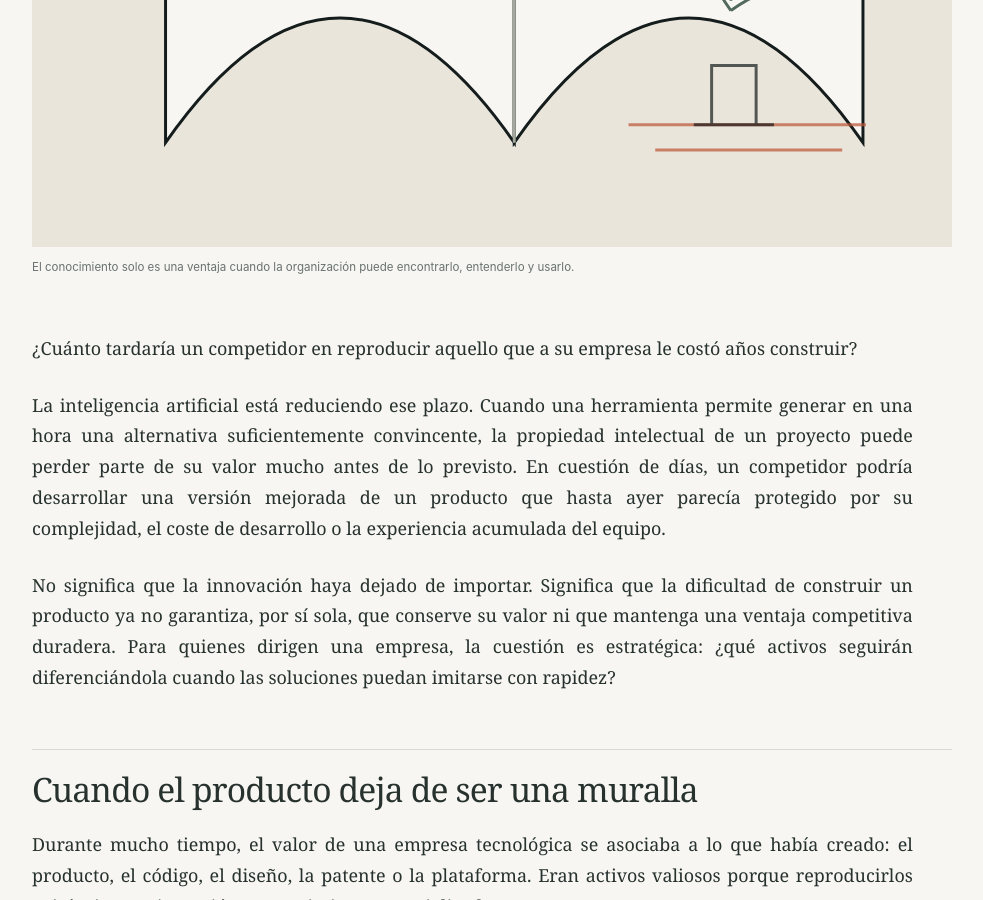
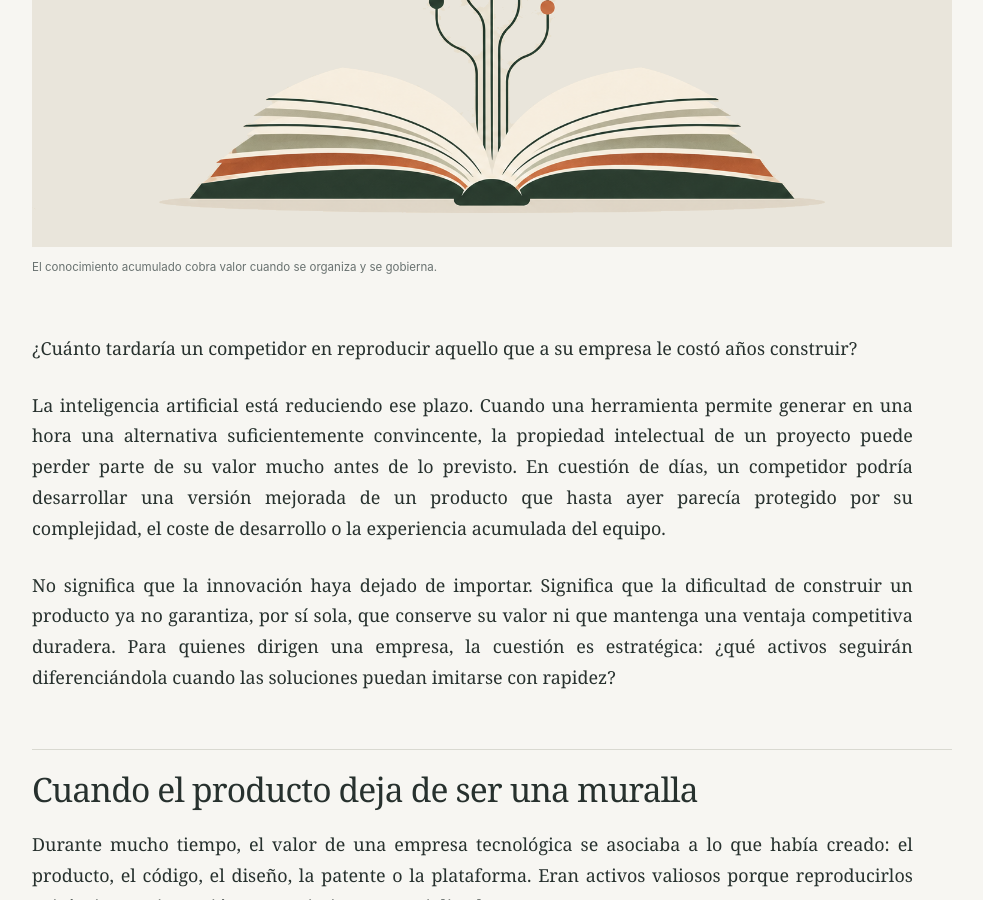
Before and after one commit to ogrgijon/ogrgijon.github.io, a Jekyll site: the page built from _posts/2026-11-11-gobierno-del-dato-know-how-es.md, in a window 1280 px wide and 900 px high, scrolled down 1103 px. Shown: the whole window, without its empty margins (148-1131 px from the left). Built offline with Jekyll 4.4.1, drawn with Linux system fonts in a browser that asks for light colours.

Commit message:
POST GOBIERNO DEL DATO IMAGE

```diff
--- a/_posts/2026-11-11-gobierno-del-dato-know-how-es.md
+++ b/_posts/2026-11-11-gobierno-del-dato-know-how-es.md
@@ -4,9 +4,9 @@ subtitle: "La IA acorta el ciclo de imitación. La ventaja duradera dependerá d
 date: 2026-11-11
 category: INTELIGENCIA ARTIFICIAL
 description: "La inteligencia artificial acelera la copia y la sustitución de productos. El gobierno del dato y el know-how pueden convertirse en la ventaja competitiva más difícil de replicar."
-image: /assets/images/reading-room.svg
-image_alt: "Un espacio de lectura y análisis que representa la transformación de datos en conocimiento"
-image_caption: "El conocimiento solo es una ventaja cuando la organización puede encontrarlo, entenderlo y usarlo."
+image: /assets/images/data-governance-know-how.png
+image_alt: "Un libro abierto del que brotan ramas de datos alrededor de un núcleo geométrico terracota"
+image_caption: "El conocimiento acumulado cobra valor cuando se organiza y se gobierna."
 lang: es
 translation_url: /journal/2026/11/11/data-governance-strategic-asset/
 permalink: /es/journal/2026/11/11/gobierno-del-dato-know-how/
```
Also changed, not shown: _posts/2026-11-11-data-governance-strategic-asset.md (+3 -3 lines), assets/images/data-governance-know-how.png (added).
